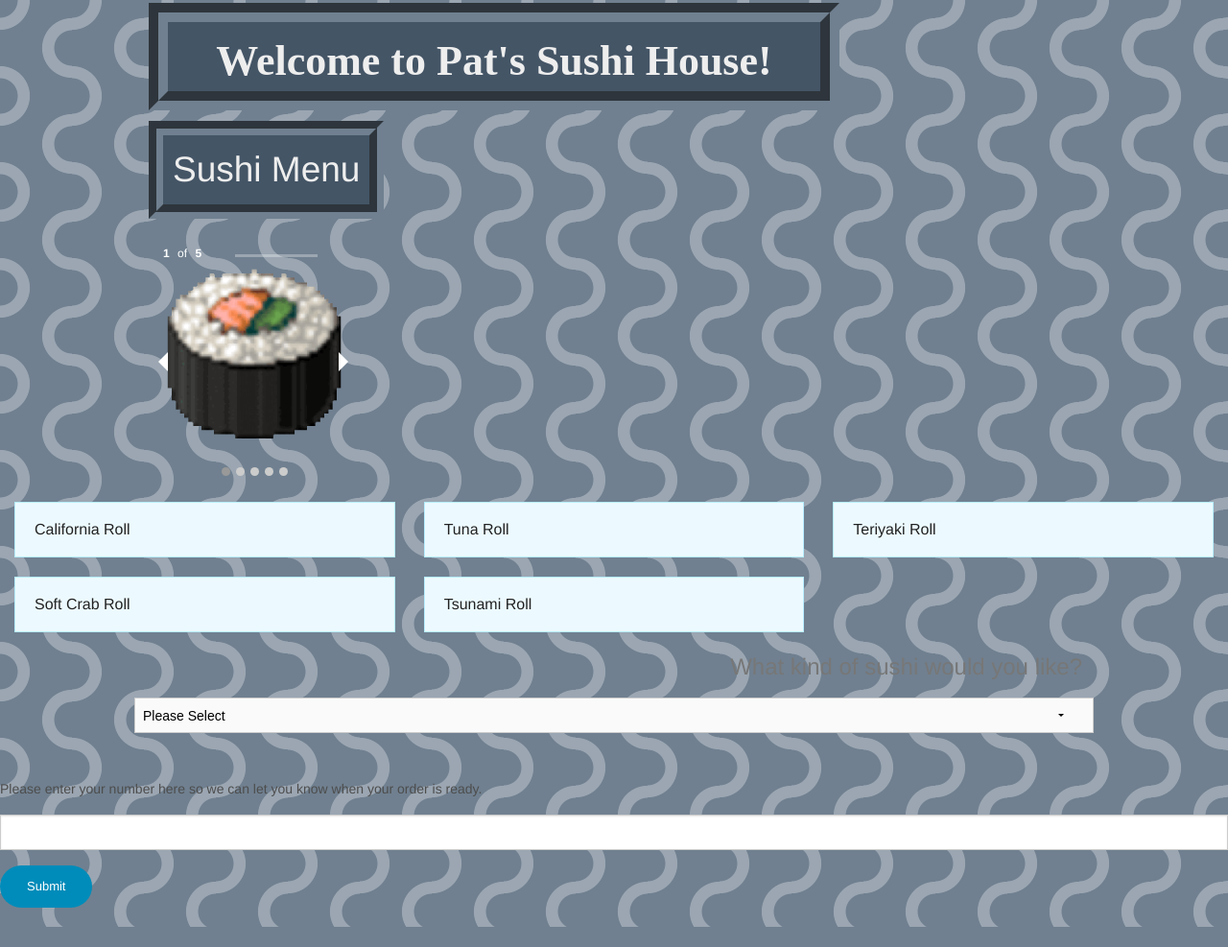
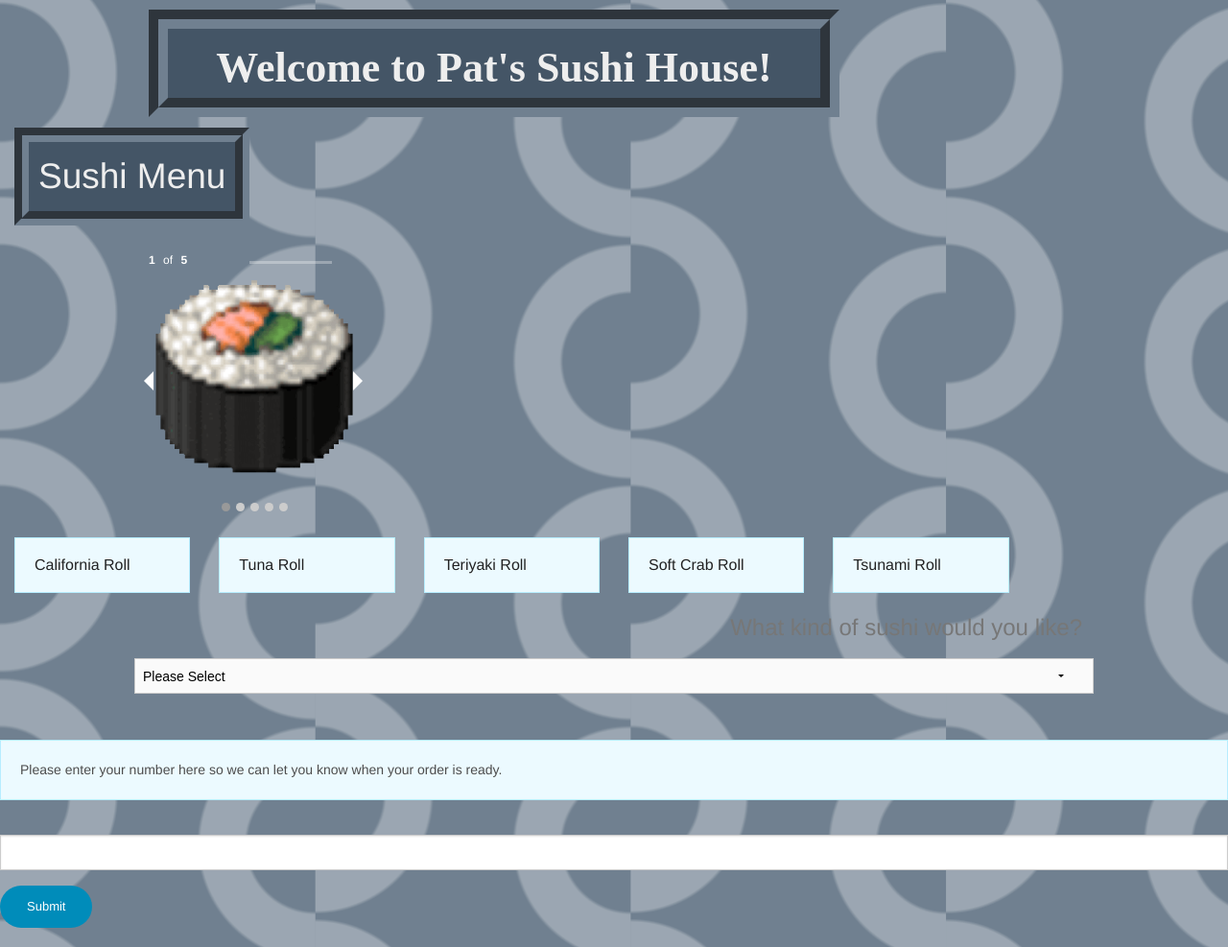
Before and after one commit to Scorpio750/Pats-Sushi-House, a Flask app: page / in a window 1280 px wide. Shown: the whole page at 96% size. Before the commit the page ends 966 px from the top, so only its background shows below. Run offline with Flask 2, Linux system fonts and the light colour scheme.

Commit message:
things are getting weirder

```diff
--- a/static/style.css
+++ b/static/style.css
@@ -4,8 +4,7 @@ body {
 	radial-gradient(circle at 0% 50%, transparent 20%, rgba(255,255,255,.3) 21%, rgba(255,255,255,.3) 34%, transparent 35%, transparent) 0 -50px;
 	background-color: slategray;
 	background-size:75px 100px;
-	-webkit-animation: shake ease .25s alternate 6;
-	-webkit-animation-delay: 3.5s;
+	-webkit-animation: background-transition 8s linear 7.5s, animated-background 1.09s linear 18.05s alternate infinite, shake 2s ease 3.5s alternate 2;
 }
 
 h1 {
@@ -16,6 +15,7 @@ h1 {
 	background-color: #456;
 	border: 20px groove slategray;
 	text-align: center;
+	margin-top: 10px;
 	padding-top: 10px;
 	-webkit-animation: slidein-right ease 3s;
 }
@@ -23,7 +23,7 @@ h1 {
 h1:hover {
 	color: #456;
 	background-color: #eee;
-	border: 20px ridge #aaa;
+	border: 20px ridge #888;
 }
 
 h2 {
@@ -35,12 +35,12 @@ h2 {
 	margin-bottom: 20px;
 }
 
-.slideoff {
-	-webkit-animation: slideoff
+.h2-slideoff {
+	-webkit-animation: off-right 3.7s, slideoff 3s ease-in 3.7s reverse;
 }
 
-h2:hover {
-	-webkit-animation: grow ease 3s;
+.sushi-slideoff {
+	-webkit-animation: off-right 4.2s, slideoff 3s ease-in 4.2s reverse;
 }
 
 @-webkit-keyframes slidein-right {
@@ -62,18 +62,43 @@ h2:hover {
 }
 
 @-webkit-keyframes grow {
-	50% {
-		-webkit-transform: scale(2);
+	50% { -webkit-transform: scale(2); }
+}
+
+@-webkit-keyframes shake {
+	0% { -webkit-transform: rotate(0deg); }
+	100% {
+		-webkit-transform: rotate(-20deg);
+		background-position: -45% -45%;
 	}
 }
 
-@-webkit-keyframes shake {
-	0% {
-		-webkit-transform: rotate(0deg);
-	}
-	100% {
-		-webkit-transform: rotate(20deg);
+@-webkit-keyframes off-right {
+	0%, 100% { margin-left:1000%; }
+}
+
+@-webkit-keyframes slideoff {
+	from { margin-left:0%; }
+	to { margin-left:150%; }
+}
+@-webkit-keyframes background-transition {
+	from {}
+	to {
+		background-image: url('/static/img/Trippy-Wallpaper.jpg');
+		background-size: 150% 150%;
 	}
 }
 
+@-webkit-keyframes animated-background {
+	from {
+			background-position: 0 0;
+		}
+	50% {
+			background-position: 6.25% 0;
+	}
+	to {
+		background-position: 6.25% 11%;
+	}
+
+}
 /*= require foundation */
--- a/templates/index.html
+++ b/templates/index.html
@@ -12,19 +12,19 @@
 	<body>
 		<div class="row">
 			<div class="large-9 columns">
-				<div id="head1"><h1>Welcome to Pat's Sushi House!</h1></div>
+				<div><h1>Welcome to Pat's Sushi House!</h1></div>
+			</div>
+		</div>
+
+		<div class="row, h2-slideoff">
+			<div class="large-6 columns">
+				<h2>Sushi Menu</h2>
 			</div>
 		</div>
 
 		<div class="row">
-			<div class="large-6 columns">
-				<h2 class="slide-off">Sushi Menu</h2>
-			</div>
-		</div>
-
-		<div class="row">
-			<div class="large-3 columns">
-				<ul class="slideoff" data-orbit>
+			<div class="medium-3 columns, sushi-slideoff">
+				<ul data-orbit>
 					{% for item in menu %}
 					<li><img src="/static/img/{{ item[2] }}"></li>
 					{% endfor %}
@@ -33,14 +33,13 @@
 		</div>
 
 		{% for item in menu %}
-		<div class="large-4 medium-6 columns">
+		<div class="small-2 columns">
 			<div class="callout panel">
 				{{ item[1] }}
 			</div>
 		</div>
+		{% endfor %}
 
-		{% endfor %}
-		<br><br>
 		<div class="row">
 			<div class="large-12 columns">
 				<form action="/order">
@@ -61,7 +60,7 @@
 
 			<br><br>
 
-			<label>Please enter your number here so we can let you know when your order is ready.</label><br>
+			<label class="callout panel">Please enter your number here so we can let you know when your order is ready.</label><br>
 			<input type="text" />
 			<input class="small round button" type="submit" value="Submit" />
 		</form>
@@ -70,5 +69,12 @@
 		<script src="/static/js/vendor/fastclick.js"></script>
 		<script src="/static/js/foundation.min.js"></script>
 		<script>$(document).foundation();</script>
+		<audio loop>
+			<source src="/static/Lunar_Vi-corrifir.mp3"></source>
+		</audio>
+		<script>
+			var audio = document.getElementsByTagName("audio")[0];
+			audio.play();
+		</script>
 	</body>
 </html>
```
Also changed, not shown: static/img/Sushi.png (deleted), static/img/Trippy-Wallpaper.jpg (added), static/img/skyline.jpg (added), 5 other files.
